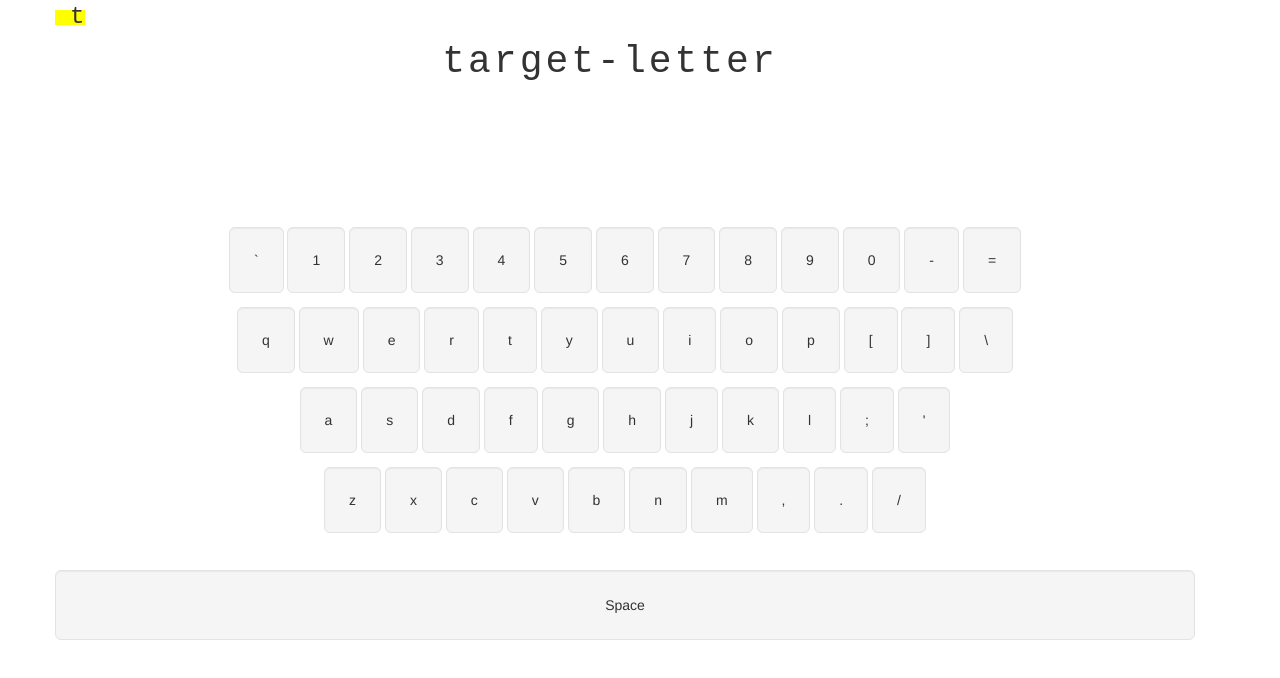
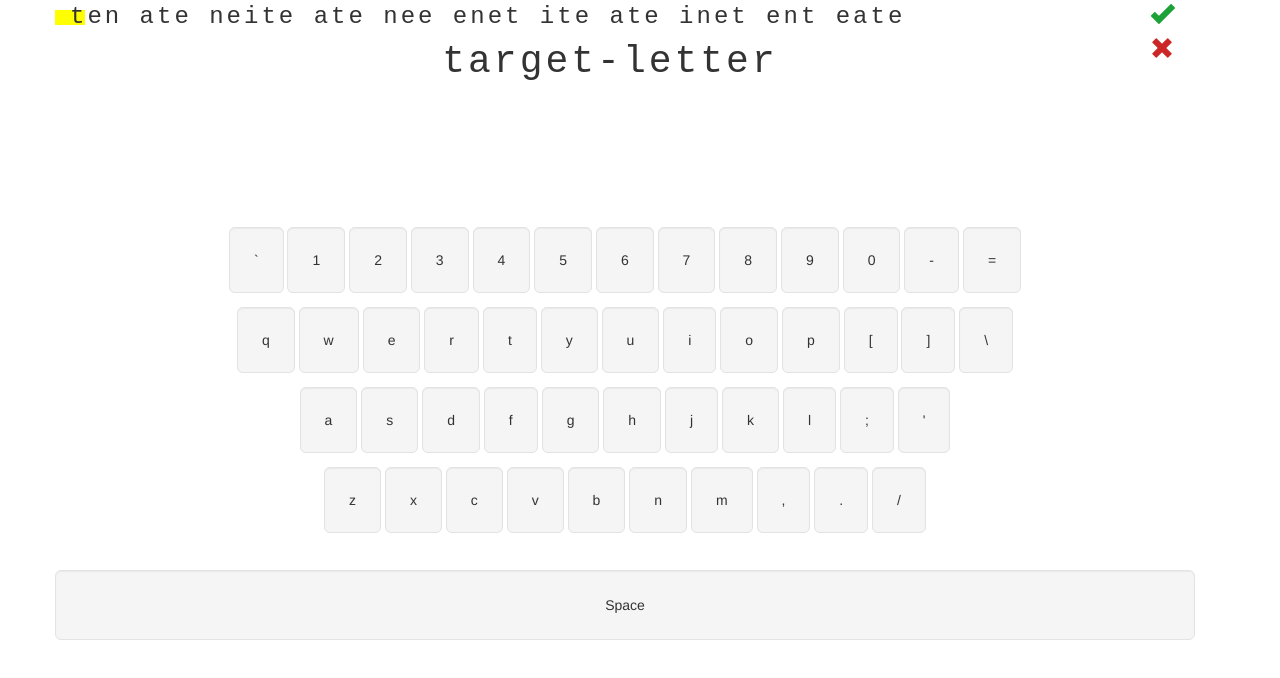
Before and after one commit to gabeaustin/just-my-type, a plain HTML site: page index.html in a window 1280 px wide. Drawn offline with nearby package versions, Linux system fonts and the light colour scheme.

Commit message:
added glyphicons for check mark (ok) and x (no)

```diff
--- a/index.html
+++ b/index.html
@@ -19,6 +19,8 @@
 			<div class="row col-lg-12" id="sentence"></div>
 			<div class="row col-lg-12 text-center" id="feedback"></div>
 			<div class="row col-lg-12 text-center" id="target-letter">target-letter</div>
+            <span class="glyphicon glyphicon-ok"></span>
+            <span class="glyphicon glyphicon-remove"></span>
         </div>
 
         <!-- UPPER CASE LETTERS -->
--- a/scripts.js
+++ b/scripts.js
@@ -10,27 +10,20 @@ $(document).ready(function () {
     let currentSentence = sentencesArray[sentenceCounter];
     let currentLetter = currentSentence[letterCounter];
 
-    $("#sentence").html("<div> " + currentSentence[0] + " </div>");
+    $("#sentence").html(`<div>${currentSentence}</div>`);
 
+    // THE LINE BELOW NEEDS WORK
     if (currentSentence >= 10) {
         $("#sentence").html("<div> " + currentSentence[1] + " </div>");
     }
 
     // this is the array to move through the letters in the sentence array
-    // console.log(sentencesArray[sentenceCounter][letterCounter]);
-
+    console.log(sentencesArray[sentenceCounter][letterCounter]); // for testing
     $("#keyboard-upper-container").hide();
 
     // this highlights the key that user is pressing
     $(document).keypress(function(e) {
         $(`#${e.keyCode}`).css("background-color", "yellow");
-
-        // let sentenceOneByOne = sentencesArray[sentenceCounter];
-        // let sentenceOneByOneLength = sentenceOneByOne.length;
-
-        // if (sentenceOneByOneLength === 11) {
-        //     console.log("hello");
-        // }
     });
 
     // this hides the lowercase keyboard when the user presses the shift key
@@ -40,15 +33,17 @@ $(document).ready(function () {
             $("#keyboard-upper-container").show();
         }
 
-        // the letter counter is increased each time a user presses a key
+        // the letterCounter is increased each time a user presses a key
         letterCounter++;
         // this will check to see what letter the user is on - comparing the ascii key number to the actual character
         currentLetter = currentSentence[letterCounter];
+        console.log(currentLetter); // for testing
 
-        if (currentSentence.charCodeAt(currentLetter) === e.keyCode) {
-            console.log("working");
-        }
-        // console.log(e.key); // for testing
+        // if (currentSentence.charAt(currentLetter) == e.keyCode) {
+        //     console.log(currentSentence).text();
+        // } else {
+        //     console.log(currentSentence);
+        // }
     })
 
     $(document).keyup(function (e) {
```
